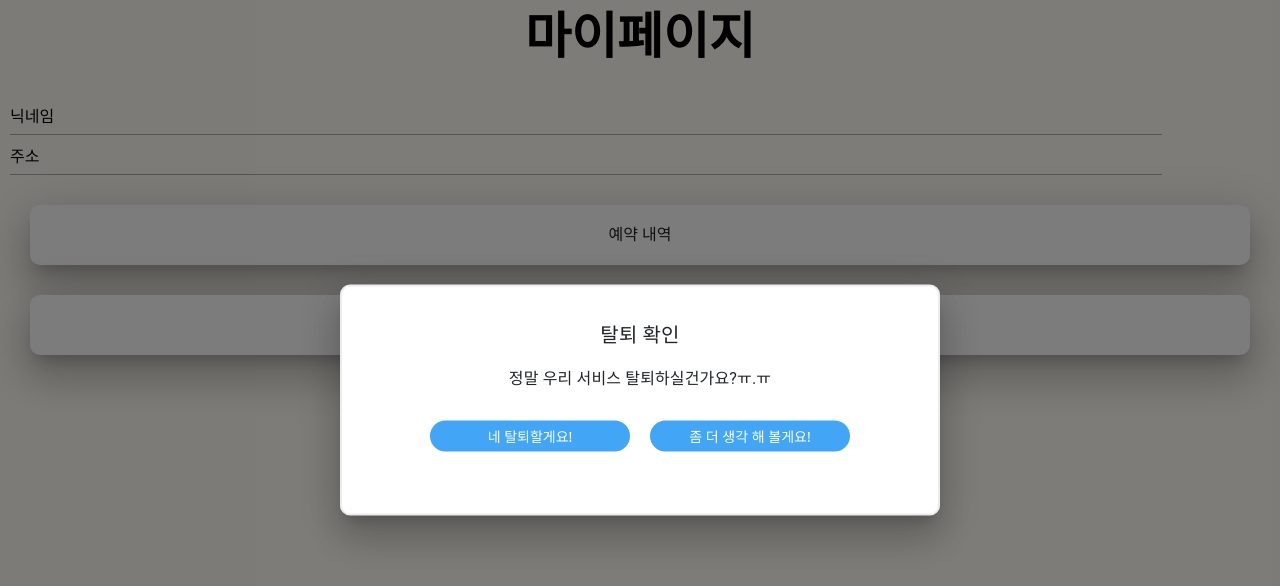
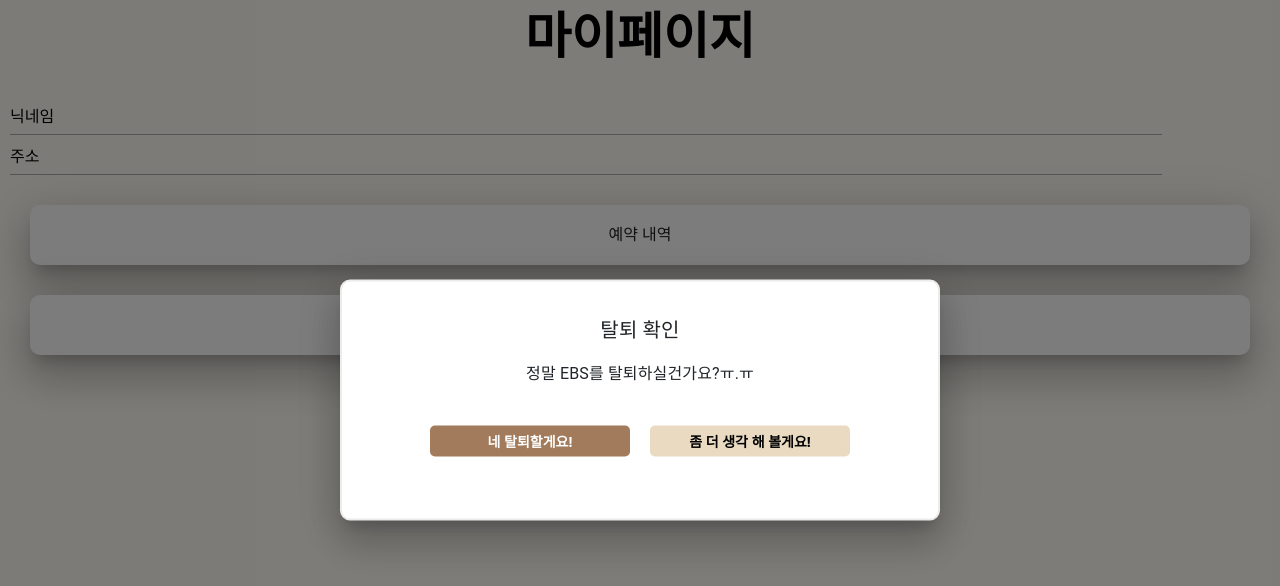
Before and after one commit to ris2131/ssafyEBSMirror, a React (Create React App) app in the folder customer-front/ebs/: page /mypage in a window 1280 px wide. Both pictures are taken after a click on the button "탈퇴하기". Shown: the top 586 px of the page. Built offline with nearby package versions, Linux system fonts and the light colour scheme; no server answers; a web font is replaced by a local one.

Commit message:
Fix : 마이페이지 회원탈퇴 버튼 수정

```diff
--- a/customer-front/ebs/src/components/MyButton.js
+++ b/customer-front/ebs/src/components/MyButton.js
@@ -1,10 +1,11 @@
+import { LineWeight } from "@mui/icons-material";
 import styled from "styled-components";
 
 const SButton = styled.button`
-  border-radius: 20px;
+  border-radius: 5px;
   color: white;
   border: none;
-  background-color: #42a5f5;
+  background-color: #E9DAC1;
   margin-top: 40px;
   cursor: pointer;
   font-size: 14px;
@@ -18,11 +19,14 @@ const MyButton = ({
   margin,
   fontSize,
   backgroundColor,
+  color,
+  fontWeight,
+  marginTop,
 }) => {
   return (
     <SButton
       onClick={onClick}
-      style={{ width, padding, margin, fontSize, backgroundColor }}
+      style={{ width, padding, margin, fontSize, backgroundColor,color, fontWeight,marginTop }}
     >
       {text}
     </SButton>
--- a/customer-front/ebs/src/pages/mypage/Mypage.js
+++ b/customer-front/ebs/src/pages/mypage/Mypage.js
@@ -103,7 +103,7 @@ const Mypage = () => {
     const isLoggedIn = useSelector((state) => state.user.isLoggedIn);
     console.log(businessSeq)
     const title = "탈퇴 확인";
-    const description = "정말 우리 서비스 탈퇴하실건가요?ㅠ.ㅠ";
+    const description = "정말 EBS를 탈퇴하실건가요?ㅠ.ㅠ";
     const data = {
         nickname : nickName,
         address : address,
@@ -172,10 +172,14 @@ const Mypage = () => {
                 <div>
                   <MyButton
                     onClick={handleQuit}
+                    className="confirm"
                     width={"200px"}
                     padding={"5px"}
                     margin={"30px 10px"}
                     text={"네 탈퇴할게요!"}
+                    backgroundColor="#A27B5C"
+                    fontWeight="bold"
+
                   />
 
                   <MyButton
@@ -184,6 +188,8 @@ const Mypage = () => {
                     padding={"5px"}
                     margin={"30px 10px"}
                     text={"좀 더 생각 해 볼게요!"}
+                    color="black"
+                    fontWeight="bold"
                   />
                 </div>
               </Box>
```
